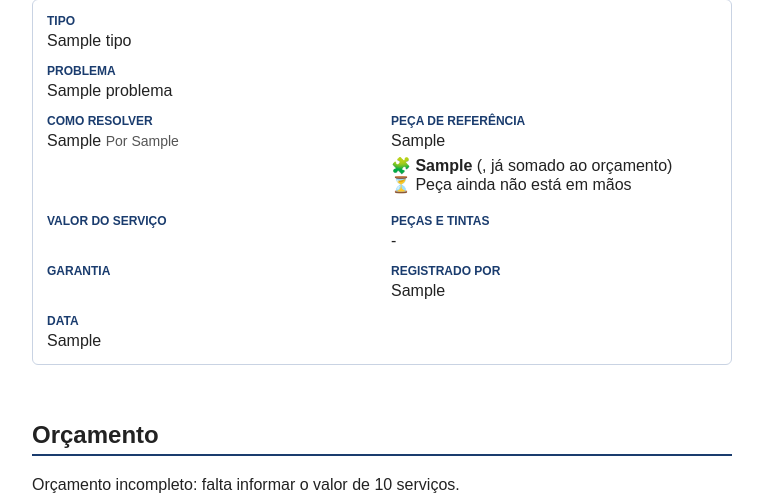
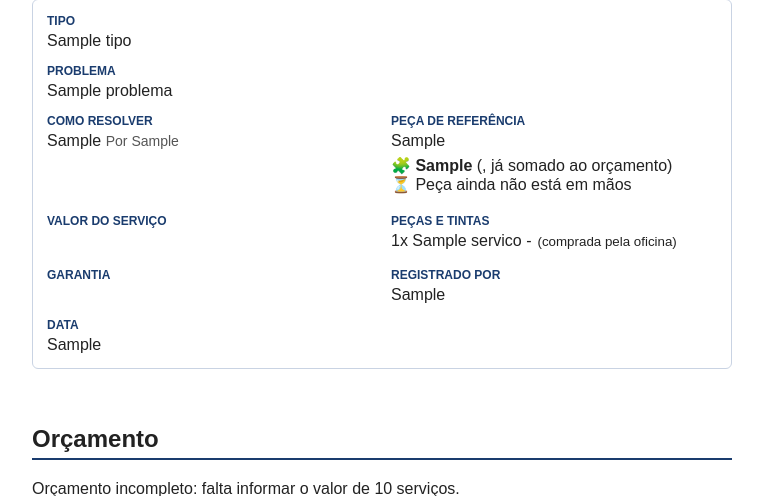
Before and after one commit to serafim-pai/oficina-itamaraca, a Flask app: template templates/veiculo.html in a window 1280 px wide. Shown: the part 645-1141 px from the top of the page, without its empty margins (258-1021 px from the left). Run offline with Flask 3, Linux system fonts and the light colour scheme; the visitor is signed in with stand-in values (Sample User, id 1); tables that the repository leaves empty hold one stand-in row (values such as "Sample post"); the template is opened without the code that fills it: most values are stand-ins (such as "Sample title", 1, 10 or a date in 2020); some libraries are stand-ins or nearby versions.

Commit message:
Feat: nome da peca que a oficina compra (ficha e comprovante) e fim do traco em Pecas e tintas
Co-Authored-By: Claude Sonnet 5.5 <noreply@anthropic.com>

```diff
--- a/app.py
+++ b/app.py
@@ -73,6 +73,7 @@ SITUACOES_PECA = {
     "CLIENTE_TRAZ": "O cliente traz a peça",
     "OFICINA_COMPRA": "A oficina compra a peça",
 }
+MAX_NOME_PECA_COMPRA = 80          # letras do nome da peça que a oficina compra
 MAX_REFERENCIA = 300                 # letras da anotação "número original / onde comprar"
 # Sites onde a pesquisa de peça é aberta (em outra aba). {q} é o texto da pesquisa já codificado.
 SITES_BUSCA = {
@@ -471,6 +472,8 @@ def init_db():
         db.execute("ALTER TABLE servicos ADD COLUMN peca_compra_centavos INTEGER NOT NULL DEFAULT 0")
     if "peca_em_maos" not in colunas:
         db.execute("ALTER TABLE servicos ADD COLUMN peca_em_maos INTEGER NOT NULL DEFAULT 0")
+    if "peca_compra_nome" not in colunas:
+        db.execute("ALTER TABLE servicos ADD COLUMN peca_compra_nome TEXT")
     # Peça de referência de cada serviço: número original e onde comprar (só anotação, não entra no orçamento)
     if "referencia_peca" not in colunas:
         db.execute("ALTER TABLE servicos ADD COLUMN referencia_peca TEXT")
@@ -1450,7 +1453,7 @@ def pagina_veiculo(id, erros=None, dados=None, recem_cadastrado=False):
         for p in db.execute("SELECT ep.* FROM entrega_pecas ep JOIN entrega_itens ei "
                             "ON ei.id = ep.entrega_item_id WHERE ei.entrega_id = ? ORDER BY ep.id", (entrega["id"],)):
             pecas_entrega.setdefault(p["entrega_item_id"], []).append(p)
-    return render_template("veiculo.html", max_dado_veiculo=MAX_DADO_VEICULO, situacoes_peca=SITUACOES_PECA,
+    return render_template("veiculo.html", max_dado_veiculo=MAX_DADO_VEICULO, max_nome_peca=MAX_NOME_PECA_COMPRA, situacoes_peca=SITUACOES_PECA,
                            faltam_pecas=faltam_pecas, sites_busca=SITES_BUSCA, max_peca_busca=MAX_PECA_BUSCA,
                            max_referencia=MAX_REFERENCIA, pecas_servicos=pecas_servicos, itens_estoque=itens_estoque,
                            grupos_estoque=grupos_estoque,
@@ -1652,13 +1655,19 @@ def registrar_peca_origem(id, servico_id):
     if situacao and situacao not in SITUACOES_PECA:
         return pagina_veiculo(id, ["Escolha quem fornece a peça."])
     preco = 0
+    nome = ""
     if situacao == "OFICINA_COMPRA":
+        nome = " ".join(request.form.get("peca_nome", "").split())
+        if not nome or len(nome) > MAX_NOME_PECA_COMPRA:
+            return pagina_veiculo(id, [f"Diga qual peça a oficina vai comprar (até {MAX_NOME_PECA_COMPRA} letras). "
+                                       "Ela aparece no comprovante do cliente."])
         preco = interpretar_valor(request.form.get("preco", ""))
         if preco is None:
             return pagina_veiculo(id, ["Informe o preço da peça que a oficina vai comprar (exemplo: 120,00)."])
     mudou = (servico["peca_situacao"] or "") != situacao
-    db.execute("UPDATE servicos SET peca_situacao = ?, peca_compra_centavos = ?, peca_em_maos = ? WHERE id = ?",
-               (situacao or None, preco, 0 if mudou else servico["peca_em_maos"], servico_id))
+    db.execute("UPDATE servicos SET peca_situacao = ?, peca_compra_centavos = ?, peca_em_maos = ?, "
+               "peca_compra_nome = ? WHERE id = ?",
+               (situacao or None, preco, 0 if mudou else servico["peca_em_maos"], nome or None, servico_id))
     recalcular_pecas(db, servico_id)
     db.commit()
     return redirect(url_for("ver_veiculo", id=id))
@@ -1984,6 +1993,11 @@ def fechar_entrega(id):
             db.execute("INSERT INTO entrega_pecas (entrega_item_id, nome, quantidade, preco_centavos) "
                        "SELECT ?, nome, quantidade, preco_centavos FROM servico_pecas WHERE servico_id = ? ORDER BY id",
                        (item.lastrowid, s["id"]))
+            if s["peca_situacao"] == "OFICINA_COMPRA":       # a peça que a oficina comprou aparece no comprovante
+                db.execute("INSERT INTO entrega_pecas (entrega_item_id, nome, quantidade, preco_centavos) "
+                           "VALUES (?, ?, 1, ?)",
+                           (item.lastrowid, s["peca_compra_nome"] or "Peça comprada pela oficina",
+                            s["peca_compra_centavos"]))
         guardar_fotos(db, id, fotos_entrega, criados, momento="ENTREGA")
         db.commit()
     except sqlite3.IntegrityError:      # dois cliques ao mesmo tempo: só um fecha a entrega
--- a/templates/veiculo.html
+++ b/templates/veiculo.html
@@ -269,6 +269,8 @@
                             <option value="{{ chave }}" {{ 'selected' if s['peca_situacao'] == chave }}>{{ texto }}</option>
                             {% endfor %}
                         </select>
+                        <input type="text" name="peca_nome" maxlength="{{ max_nome_peca }}" placeholder="Qual peça? (ex.: disco de freio dianteiro)"
+                               aria-label="Qual peça a oficina compra" value="{{ s['peca_compra_nome'] or '' }}">
                         <input type="text" name="preco" inputmode="decimal" placeholder="Preço da peça, se a oficina comprar (0,00)"
                                aria-label="Preço da peça" value="{{ formatar_dinheiro(s['peca_compra_centavos'], false) if s['peca_compra_centavos'] else '' }}">
                         <span class="aviso">Se a oficina comprar, o preço soma no orçamento e o cliente precisa aprovar de novo.</span>
@@ -333,7 +335,11 @@
                     </form>
                     {% endif %}
                 </div>
-                {% else %}-{% endfor %}
+                {% else %}{% if s['peca_situacao'] != 'OFICINA_COMPRA' %}-{% endif %}{% endfor %}
+                {% if s['peca_situacao'] == 'OFICINA_COMPRA' %}
+                <div class="peca-usada">1x {{ s['peca_compra_nome'] or 'Peça comprada pela oficina' }} - {{ formatar_dinheiro(s['peca_compra_centavos']) }}
+                    <small>(comprada pela oficina)</small></div>
+                {% endif %}
                 {% if s['pecas_centavos'] %}<strong>Peças: {{ formatar_dinheiro(s['pecas_centavos']) }}</strong>{% endif %}
                 {% if not entrega %}
                 {% if itens_estoque %}
```
Also changed, not shown: tests/test_peca_origem.py (+24 -2 lines).
